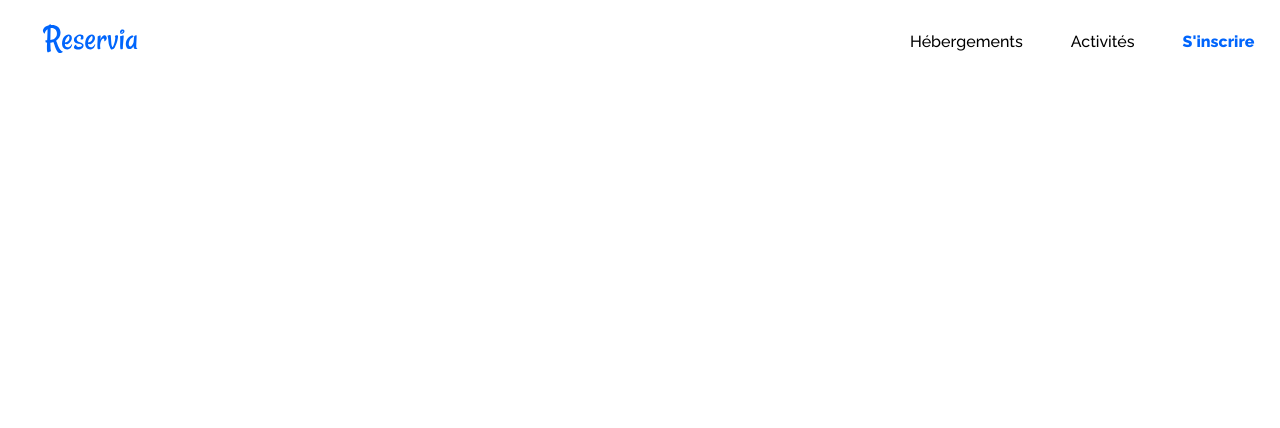
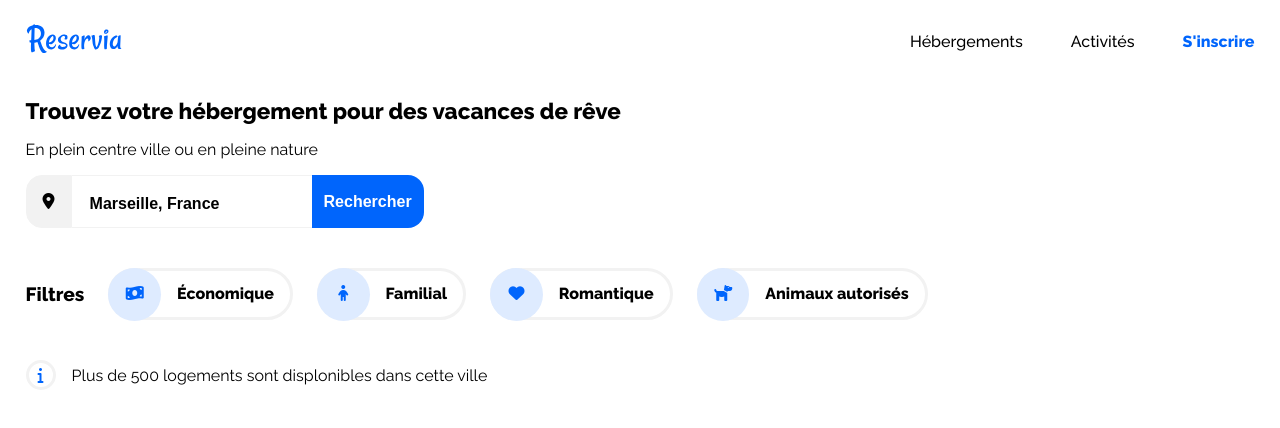
Before and after one commit to jokoul/JoanKouloumba_2_14072021, a plain HTML site: page index.html in a window 1280 px wide. Drawn offline with Linux system fonts and the light colour scheme.

Commit message:
fin search

```diff
--- a/index.html
+++ b/index.html
@@ -36,5 +36,42 @@
         </div>
       </nav>
     </header>
+
+    <!--SEARCH-->
+    <div class="container_search">
+      <div class="search_title">
+        <h1>Trouvez votre hébergement pour des vacances de rêve</h1>
+        <p>En plein centre ville ou en pleine nature</p>
+      </div>
+      <form action="traitement.php" method="POST">
+        <div class="search_locate_logo">
+          <i class="fas fa-map-marker-alt"></i>
+        </div>
+        <input
+          class="search_text"
+          type="search"
+          id="search_text"
+          name="search_text"
+          placeholder="Marseille, France"
+        />
+        <input class="search_submit" type="submit" value="Rechercher" />
+        <button class="search_button">
+          <i class="fas fa-search"></i>
+        </button>
+      </form>
+      <div class="filters">
+        <h2 class="filters_title">Filtres</h2>
+        <ul class="filters_list">
+          <li><i class="fas fa-money-bill-wave"></i>Économique</li>
+          <li><i class="fas fa-child"></i>Familial</li>
+          <li><i class="fas fa-heart"></i>Romantique</li>
+          <li><i class="fas fa-dog"></i>Animaux autorisés</li>
+        </ul>
+      </div>
+      <div class="information">
+        <i class="fas fa-info"></i
+        ><span>Plus de 500 logements sont displonibles dans cette ville</span>
+      </div>
+    </div>
   </body>
 </html>
--- a/style.css
+++ b/style.css
@@ -11,6 +11,15 @@ body {
   font-family: "Raleway", sans-serif;
   font-size: 1rem;
 }
+h1 {
+  font-size: 1.4rem;
+}
+h2 {
+  font-size: 1.2rem;
+}
+p {
+  font-size: 1rem;
+}
 
 /*Style HEADER*/
 header {
@@ -22,7 +31,7 @@ header {
 }
 
 .logo {
-  padding: 1rem;
+  padding: 1rem 1rem 1rem 0;
 }
 
 nav {
@@ -68,14 +77,11 @@ nav {
     display: flex;
     flex-wrap: wrap;
     justify-content: space-between;
-    background-color: turquoise;
     width: 100%;
   }
-  /*.logo {
-    position: relative;
-    top: 1.5rem;
-    background-color: violet;
-  }*/
+  .logo {
+    margin: 1rem 0 0 2rem;
+  }
 
   nav {
     display: flex;
@@ -112,7 +118,7 @@ nav {
     justify-content: flex-end;
     position: absolute;
     right: 3%;
-    top: 4%;
+    top: 5%;
   }
 
   .subscribe_link {
@@ -124,3 +130,182 @@ nav {
     justify-content: flex-end;
   }
 }
+
+/*STYLE SEARCH */
+
+.container_search {
+  display: flex;
+  flex-direction: column;
+  width: 96%;
+  margin: 0 auto;
+}
+
+/*Style search : titre et formulaire*/
+.search_title h1 {
+  font-weight: 800;
+}
+
+form {
+  display: flex;
+}
+
+.search_locate_logo {
+  background-color: var(--gray);
+  padding: 1rem;
+  border: 0.1rem solid var(--gray);
+  border-radius: 1rem 0 0 1rem;
+}
+
+.search_text {
+  width: 15rem;
+  border-top: 0.1rem solid var(--gray);
+  border-bottom: 0.1rem solid var(--gray);
+  border-left: none;
+  border-right: none;
+  font-size: 1.3rem;
+  outline: none;
+}
+
+.search_text::placeholder {
+  font-weight: 800;
+  font-size: 1rem;
+  padding: 1rem;
+  color: black;
+}
+
+.search_submit {
+  width: 7rem;
+  border: none;
+  background-color: var(--blue);
+  border-radius: 0 1rem 1rem 0;
+  color: white;
+  font-size: 1rem;
+  font-weight: 700;
+  cursor: pointer;
+}
+.search_submit:hover {
+  opacity: 0.8;
+}
+
+.search_button {
+  display: none;
+}
+
+/*Style search : Filtre et information*/
+
+.filters {
+  display: flex;
+  flex-wrap: wrap;
+  justify-content: flex-start;
+  align-items: center;
+  margin: 1.5rem 0;
+}
+
+.filters_title {
+  font-weight: 800;
+}
+
+.filters_list {
+  display: flex;
+  flex-wrap: wrap;
+  align-items: center;
+  padding-left: 1.5rem;
+}
+
+.filters_list li {
+  list-style-type: none;
+  margin-right: 1.5rem;
+  border: 0.2rem solid var(--gray);
+  border-radius: 5rem;
+  font-size: 1rem;
+  padding-right: 1rem;
+  font-weight: 800;
+  cursor: pointer;
+  transition: transform 300ms;
+}
+
+.filters_list li:hover {
+  transform: scale(1.1);
+}
+
+.filters_list i {
+  color: var(--blue);
+  background-color: var(--clear_blue);
+  border-radius: 100%;
+  margin: -0.2rem 1rem -0.2rem -0.2rem;
+  padding: 1.1rem;
+  width: 1.1rem;
+  height: 1.1rem;
+  text-align: center;
+}
+
+.information {
+  display: flex;
+  justify-content: flex-start;
+}
+.information i {
+  display: flex;
+  justify-content: center;
+  align-items: center;
+  padding: 0.5rem;
+  margin-right: 1rem;
+  color: var(--blue);
+  border: 0.2rem solid var(--gray);
+  border-radius: 100%;
+  background-color: white;
+  width: 0.5rem;
+  height: 0.5rem;
+  min-width: 0.5rem;
+  min-height: 0.5rem;
+}
+
+.information span {
+  display: flex;
+  justify-content: center;
+  align-items: center;
+  font-size: 1rem;
+}
+
+/*Style search sur tablette*/
+
+@media screen and (min-width: 768px) and (max-width: 965px) {
+  .filters_list li {
+    margin-bottom: 1rem;
+  }
+  .information {
+    margin-bottom: 1rem;
+  }
+}
+
+@media screen and (max-width: 940px) {
+  .filters_list {
+    padding-left: 0;
+  }
+}
+
+/*Style search sur mobile*/
+
+@media screen and (max-width: 767px) {
+  .filters_list li {
+    margin-bottom: 1rem;
+  }
+  .search_submit {
+    display: none;
+  }
+
+  .search_button {
+    display: flex;
+    justify-content: center;
+    align-items: center;
+    width: 3.5rem;
+    border: none;
+    background-color: var(--blue);
+    border-radius: 1rem;
+    color: white;
+    font-size: 1rem;
+    cursor: pointer;
+  }
+  .search_button:hover {
+    opacity: 0.8;
+  }
+}
```
